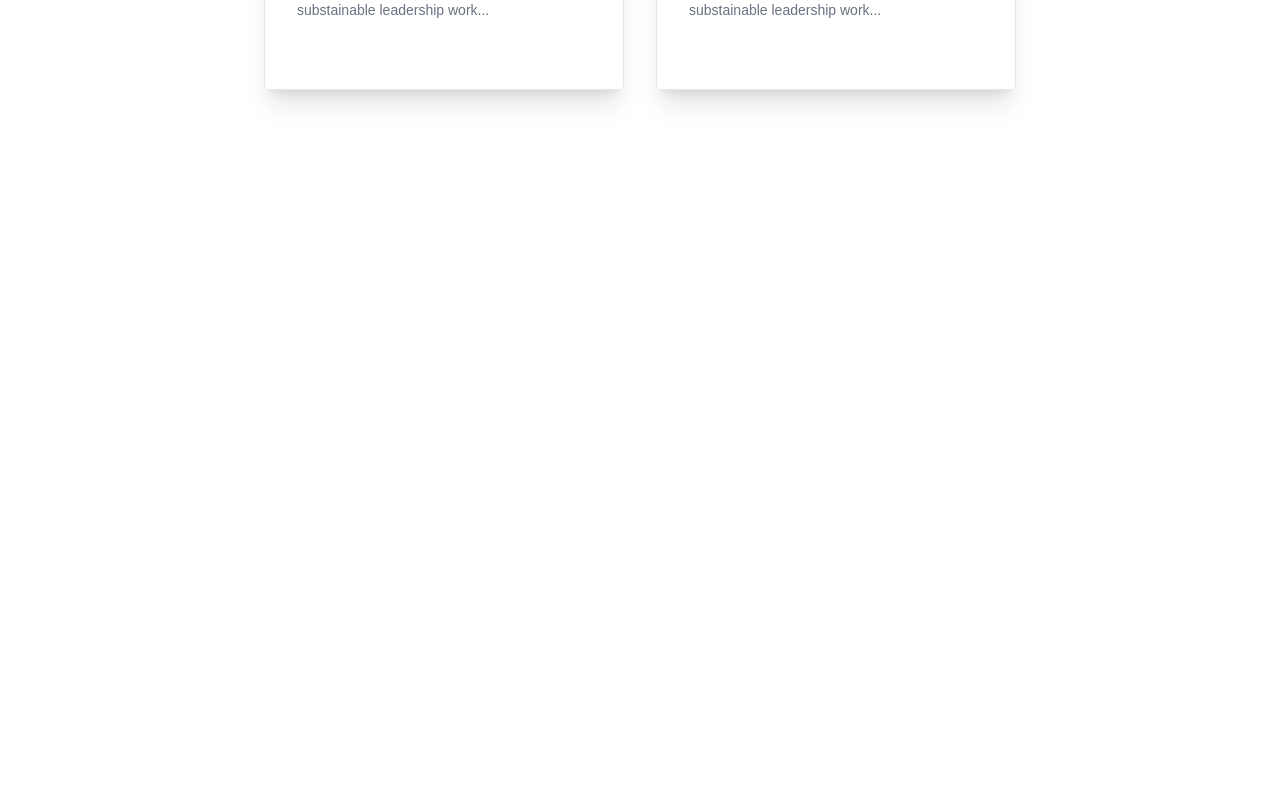
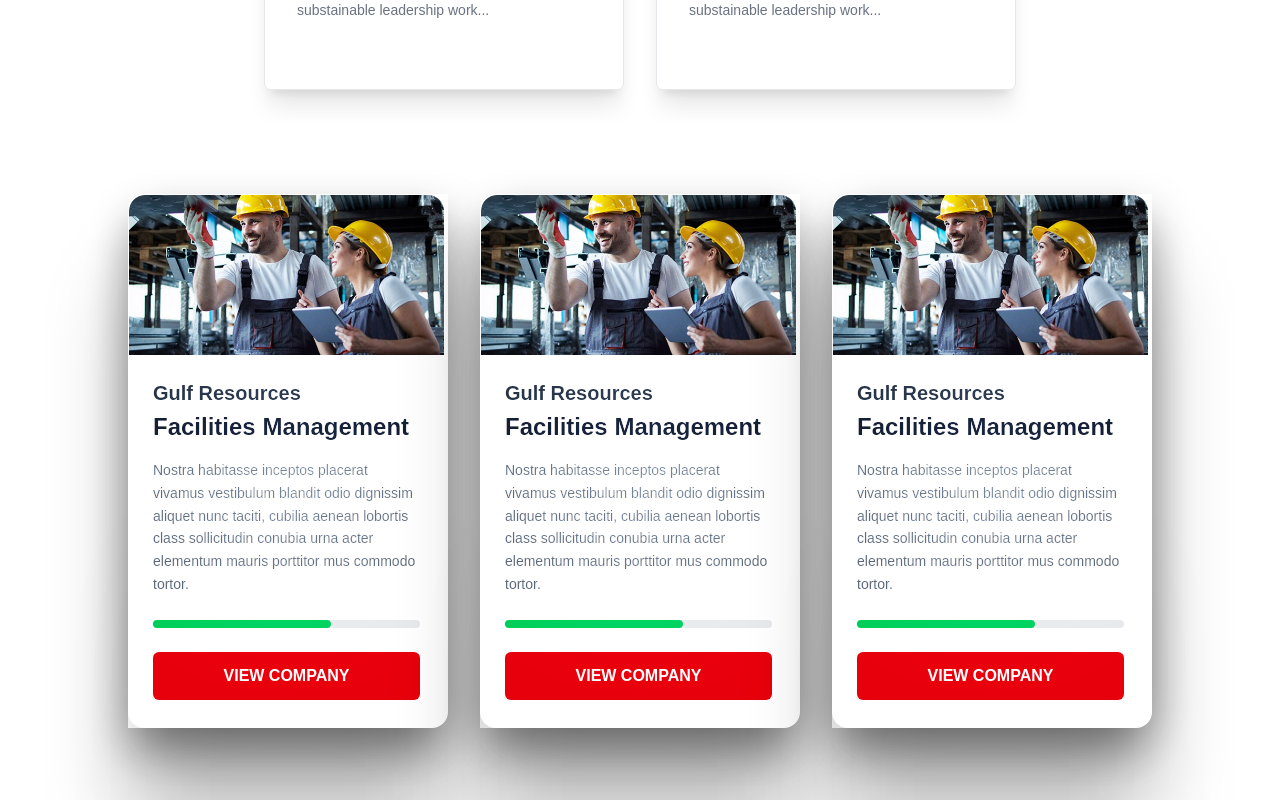
Before and after one commit to delchemytech/Gulf-resources, a Next.js app: page / in a window 1280 px wide. Shown: the part 1486-2286 px from the top of the page. Before the commit the page ends 1648 px from the top, so only its background shows below. Built offline with nearby package versions, Linux system fonts and the light colour scheme.

Commit message:
test-company card

```diff
--- a/app/page.tsx
+++ b/app/page.tsx
@@ -1,19 +1,23 @@
 "use client";
 
 import AboutSection from "@/components/AboutSection";
+import CompaniesHome from "@/components/CompaniesHome";
 import Hero from "@/components/Hero";
 import MissionVision from "@/components/MissionVision";
-
+import { CometCard } from "@/components/ui/comet-card";
 
 export default function Home() {
   return (
     <div className="bg-white">
-
       <div className="-mt-27">
         <Hero />
-        </div>
-        <section><AboutSection /></section>
-        <MissionVision/>
+      </div>
+      <section>
+        <AboutSection />
+      </section>
+      <MissionVision />
+      <CompaniesHome />
+
     </div>
   );
 }
--- /dev/null
+++ b/components/CompaniesHome.tsx
@@ -0,0 +1,43 @@
+import CompanyCard from "./company-card"
+import { CometCard } from "./ui/comet-card"
+
+
+
+const CompaniesHome = () => {
+  return (
+    <div className="flex justify-center my-10 items-center mx-auto p-4 md:p-8 gap-8">
+        <CometCard className="w-80">
+        <CompanyCard
+        imageUrl="/workers.png" // Make sure this image exists in your public folder
+        imageAlt="Construction Worker"
+        title="Gulf Resources"
+        subtitle="Facilities Management"
+        description="Nostra habitasse inceptos placerat vivamus vestibulum blandit odio dignissim aliquet nunc taciti, cubilia aenean lobortis class sollicitudin conubia urna acter elementum mauris porttitor mus commodo tortor."
+        companyLink="/about" // Link for the button
+      />
+      </CometCard>
+      <CometCard className="w-80">
+        <CompanyCard
+        imageUrl="/workers.png" // Make sure this image exists in your public folder
+        imageAlt="Construction Worker"
+        title="Gulf Resources"
+        subtitle="Facilities Management"
+        description="Nostra habitasse inceptos placerat vivamus vestibulum blandit odio dignissim aliquet nunc taciti, cubilia aenean lobortis class sollicitudin conubia urna acter elementum mauris porttitor mus commodo tortor."
+        companyLink="/about" // Link for the button
+      />
+      </CometCard>
+      <CometCard className="w-80">
+        <CompanyCard
+        imageUrl="/workers.png" // Make sure this image exists in your public folder
+        imageAlt="Construction Worker"
+        title="Gulf Resources"
+        subtitle="Facilities Management"
+        description="Nostra habitasse inceptos placerat vivamus vestibulum blandit odio dignissim aliquet nunc taciti, cubilia aenean lobortis class sollicitudin conubia urna acter elementum mauris porttitor mus commodo tortor."
+        companyLink="/about" // Link for the button
+      />
+      </CometCard>
+    </div>
+  )
+}
+
+export default CompaniesHome
--- a/components/MissionVision.tsx
+++ b/components/MissionVision.tsx
@@ -1,5 +1,4 @@
 
-import React from 'react'
 
 
 
--- /dev/null
+++ b/components/company-card.tsx
@@ -0,0 +1,84 @@
+// components/ServiceCard.tsx
+import Image from 'next/image';
+import Link from 'next/link'; // Assuming the "VIEW COMPANY" button links somewhere
+
+interface ServiceCardProps {
+  imageUrl: string;
+  imageAlt: string;
+  title: string;
+  subtitle: string;
+  description: string;
+  companyLink: string; // URL for the "VIEW COMPANY" button
+}
+
+export default function CompanyCard({
+  imageUrl,
+  imageAlt,
+  title,
+  subtitle,
+  description,
+  companyLink,
+}: ServiceCardProps) {
+  return (
+    <div className="
+      relative // Needed for absolute positioning of the pseudo-border
+      bg-white
+      rounded-2xl            // Rounded corners for the card
+      overflow-hidden        // Ensures image corners match card corners
+      shadow-2xl             // Stronger shadow for depth
+      border-b-4 border-r-4  // Added a subtle border for effect
+      border-transparent     // Default transparent border
+      group                  // For hover effects on children
+      hover:border-red-600   // Red border on hover
+      transition-all duration-300 ease-in-out
+      max-w-sm               // Max width for the card
+      mx-auto                // Center the card
+    ">
+      {/* Custom border effect with pseudo-elements, adjusted to fit the rounded corners better */}
+      <div className="absolute inset-0 rounded-2xl border-2 border-red-600 opacity-0 group-hover:opacity-100 transition-opacity duration-300 pointer-events-none"></div>
+
+      {/* Image Section */}
+      <div className="relative h-40 overflow-hidden">
+        <Image
+          src={imageUrl}
+          alt={imageAlt}
+          layout="fill" // Makes image fill the parent div
+          objectFit="cover" // Covers the area without distortion
+          className="rounded-t-2xl" // Rounds only top corners of image
+        />
+      </div>
+
+      {/* Content Section */}
+      <div className="p-6">
+        <h3 className="text-xl font-semibold text-gray-800 mb-1">
+          {title}
+        </h3>
+        <p className="text-2xl font-bold text-gray-900 mb-4">
+          {subtitle}
+        </p>
+        <p className="text-gray-600 text-sm leading-relaxed mb-6">
+          {description}
+        </p>
+
+        {/* Progress Bar (simplified) */}
+        <div className="h-2 bg-gray-200 rounded-full mb-6">
+          <div className="h-full bg-green-500 rounded-full w-2/3"></div> {/* Adjust w-X/X for progress */}
+        </div>
+
+        {/* Button */}
+        <Link href={companyLink} passHref>
+          <button className="
+            w-full py-3
+            bg-red-600 hover:bg-red-700
+            text-white font-semibold
+            rounded-md
+            transition-colors duration-200
+            focus:outline-none focus:ring-2 focus:ring-red-500 focus:ring-opacity-50
+          ">
+            VIEW COMPANY
+          </button>
+        </Link>
+      </div>
+    </div>
+  );
+}
--- /dev/null
+++ b/components/ui/comet-card.tsx
@@ -0,0 +1,115 @@
+"use client";
+import React, { useRef } from "react";
+import {
+  motion,
+  useMotionValue,
+  useSpring,
+  useTransform,
+  useMotionTemplate,
+} from "motion/react";
+import { cn } from "@/lib/utils";
+
+export const CometCard = ({
+  rotateDepth = 17.5,
+  translateDepth = 20,
+  className,
+  children,
+}: {
+  rotateDepth?: number;
+  translateDepth?: number;
+  className?: string;
+  children: React.ReactNode;
+}) => {
+  const ref = useRef<HTMLDivElement>(null);
+
+  const x = useMotionValue(0);
+  const y = useMotionValue(0);
+
+  const mouseXSpring = useSpring(x);
+  const mouseYSpring = useSpring(y);
+
+  const rotateX = useTransform(
+    mouseYSpring,
+    [-0.5, 0.5],
+    [`-${rotateDepth}deg`, `${rotateDepth}deg`],
+  );
+  const rotateY = useTransform(
+    mouseXSpring,
+    [-0.5, 0.5],
+    [`${rotateDepth}deg`, `-${rotateDepth}deg`],
+  );
+
+  const translateX = useTransform(
+    mouseXSpring,
+    [-0.5, 0.5],
+    [`-${translateDepth}px`, `${translateDepth}px`],
+  );
+  const translateY = useTransform(
+    mouseYSpring,
+    [-0.5, 0.5],
+    [`${translateDepth}px`, `-${translateDepth}px`],
+  );
+
+  const glareX = useTransform(mouseXSpring, [-0.5, 0.5], [0, 100]);
+  const glareY = useTransform(mouseYSpring, [-0.5, 0.5], [0, 100]);
+
+  const glareBackground = useMotionTemplate`radial-gradient(circle at ${glareX}% ${glareY}%, rgba(255, 255, 255, 0.9) 10%, rgba(255, 255, 255, 0.75) 20%, rgba(255, 255, 255, 0) 80%)`;
+
+  const handleMouseMove = (e: React.MouseEvent<HTMLDivElement>) => {
+    if (!ref.current) return;
+
+    const rect = ref.current.getBoundingClientRect();
+
+    const width = rect.width;
+    const height = rect.height;
+
+    const mouseX = e.clientX - rect.left;
+    const mouseY = e.clientY - rect.top;
+
+    const xPct = mouseX / width - 0.5;
+    const yPct = mouseY / height - 0.5;
+
+    x.set(xPct);
+    y.set(yPct);
+  };
+
+  const handleMouseLeave = () => {
+    x.set(0);
+    y.set(0);
+  };
+
+  return (
+    <div className={cn("perspective-distant transform-3d", className)}>
+      <motion.div
+        ref={ref}
+        onMouseMove={handleMouseMove}
+        onMouseLeave={handleMouseLeave}
+        style={{
+          rotateX,
+          rotateY,
+          translateX,
+          translateY,
+          boxShadow:
+            "rgba(0, 0, 0, 0.01) 0px 520px 146px 0px, rgba(0, 0, 0, 0.04) 0px 333px 133px 0px, rgba(0, 0, 0, 0.26) 0px 83px 83px 0px, rgba(0, 0, 0, 0.29) 0px 21px 46px 0px",
+        }}
+        initial={{ scale: 1, z: 0 }}
+        whileHover={{
+          scale: 1.05,
+          z: 50,
+          transition: { duration: 0.2 },
+        }}
+        className="relative rounded-tl-4xl rounded-br-4xl"
+      >
+        {children}
+        <motion.div
+          className="pointer-events-none absolute inset-0 z-50 h-full w-full rounded-[16px] mix-blend-overlay"
+          style={{
+            background: glareBackground,
+            opacity: 0.6,
+          }}
+          transition={{ duration: 0.2 }}
+        />
+      </motion.div>
+    </div>
+  );
+};
--- /dev/null
+++ b/lib/utils.ts
@@ -0,0 +1,6 @@
+import { ClassValue, clsx } from "clsx";
+import { twMerge } from "tailwind-merge";
+
+export function cn(...inputs: ClassValue[]) {
+  return twMerge(clsx(inputs));
+}
--- a/package.json
+++ b/package.json
@@ -10,9 +10,12 @@
   },
   "dependencies": {
     "@heroicons/react": "^2.2.0",
+    "clsx": "^2.1.1",
+    "motion": "^12.23.21",
     "next": "15.5.4",
     "react": "19.1.0",
-    "react-dom": "19.1.0"
+    "react-dom": "19.1.0",
+    "tailwind-merge": "^3.3.1"
   },
   "devDependencies": {
     "@eslint/eslintrc": "^3",
```
Also changed, not shown: 1 other file (tests, documents, lock files or other folders).
